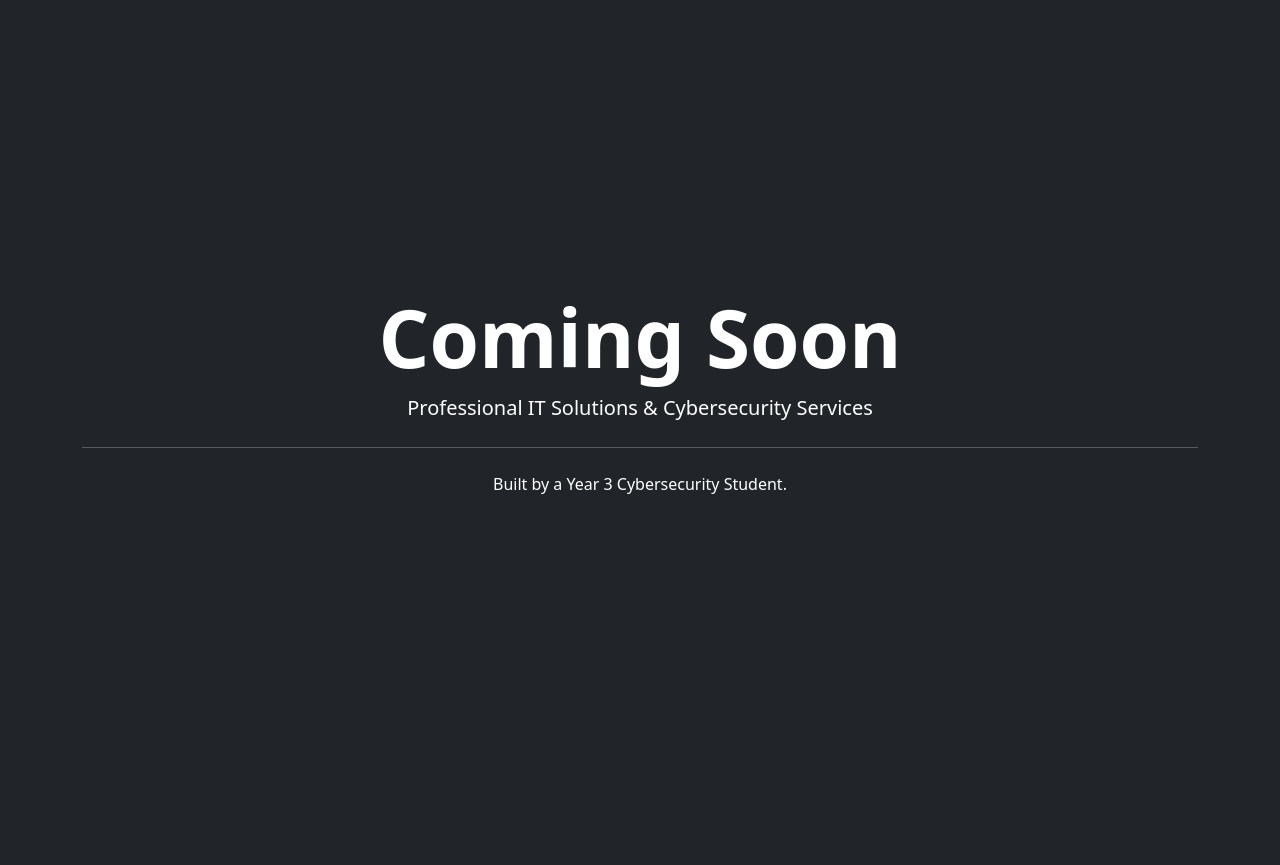
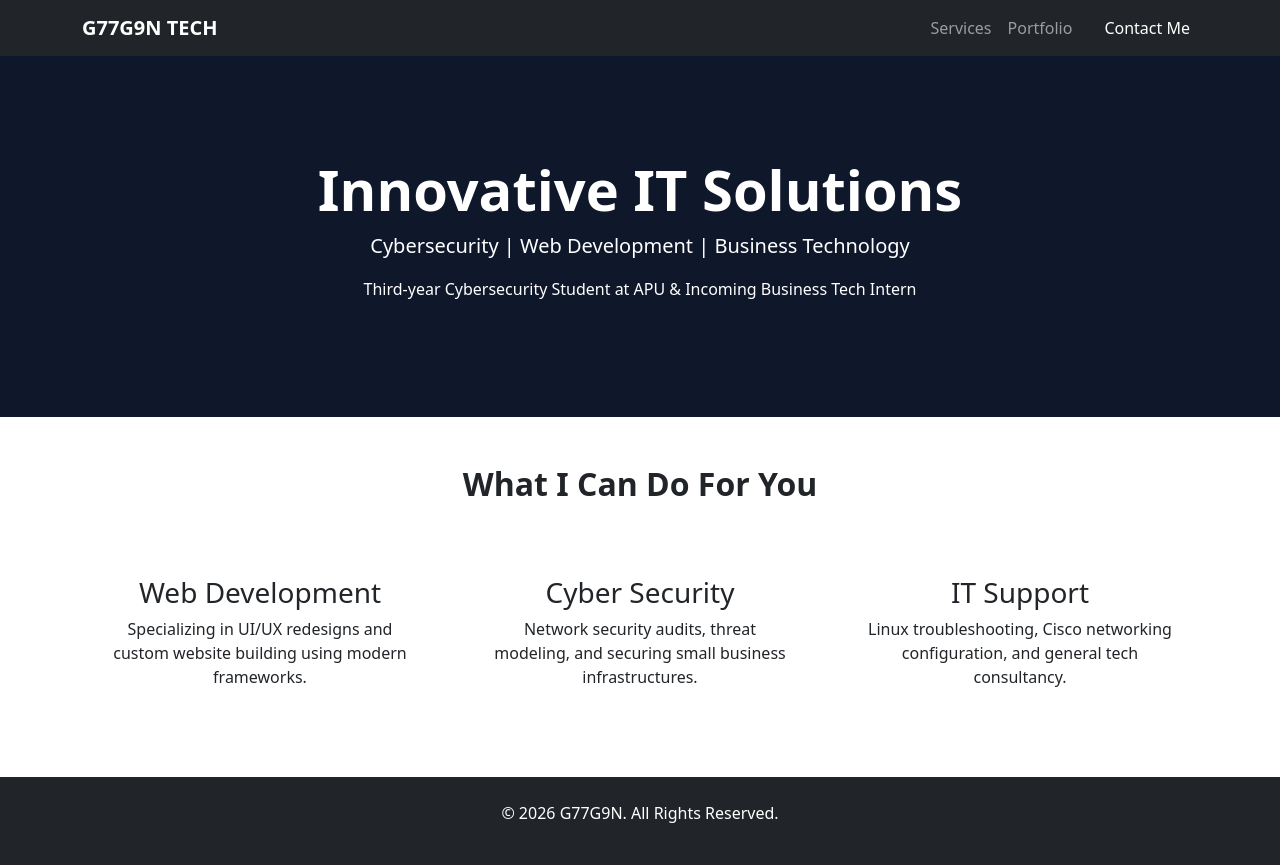
Before and after one commit to g77g9n/g77g9n.github.io, a plain HTML site: page index.html in a window 1280 px wide. Before the commit the page ends 800 px from the top, so only its background shows below. Drawn offline with nearby package versions, Linux system fonts and the light colour scheme.

Commit message:
Updated with business layout

```diff
--- a/index.html
+++ b/index.html
@@ -3,15 +3,64 @@
 <head>
     <meta charset="UTF-8">
     <meta name="viewport" content="width=device-width, initial-scale=1.0">
-    <title>My IT Business</title>
+    <title>G77G9N | IT & Cybersecurity Solutions</title>
     <link href="https://cdn.jsdelivr.net/npm/bootstrap@5.3.0/dist/css/bootstrap.min.css" rel="stylesheet">
+    <style>
+        .hero-section { background: #0f172a; color: white; padding: 100px 0; }
+        .service-card { border: none; transition: 0.3s; }
+        .service-card:hover { transform: translateY(-10px); box-shadow: 0 10px 20px rgba(0,0,0,0.1); }
+    </style>
 </head>
-<body class="bg-dark text-white d-flex align-items-center vh-100">
-    <div class="container text-center">
-        <h1 class="display-1 fw-bold">Coming Soon</h1>
-        <p class="lead">Professional IT Solutions & Cybersecurity Services</p>
-        <hr class="my-4 border-light">
-        <p>Built by a Year 3 Cybersecurity Student.</p>
-    </div>
+<body>
+
+    <nav class="navbar navbar-expand-lg navbar-dark bg-dark sticky-top">
+        <div class="container">
+            <a class="navbar-brand fw-bold" href="#">G77G9N TECH</a>
+            <div class="navbar-nav ms-auto">
+                <a class="nav-link" href="#services">Services</a>
+                <a class="nav-link" href="#portfolio">Portfolio</a>
+                <a class="nav-link btn btn-primary text-white ms-lg-3" href="mailto:your-email@example.com">Contact Me</a>
+            </div>
+        </div>
+    </nav>
+
+    <header class="hero-section text-center">
+        <div class="container">
+            <h1 class="display-4 fw-bold">Innovative IT Solutions</h1>
+            <p class="lead">Cybersecurity | Web Development | Business Technology</p>
+            <p>Third-year Cybersecurity Student at APU & Incoming Business Tech Intern</p>
+        </div>
+    </header>
+
+    <section id="services" class="py-5">
+        <div class="container">
+            <h2 class="text-center mb-5 fw-bold">What I Can Do For You</h2>
+            <div class="row g-4">
+                <div class="col-md-4">
+                    <div class="card h-100 service-card p-4 text-center">
+                        <h3>Web Development</h3>
+                        <p>Specializing in UI/UX redesigns and custom website building using modern frameworks.</p>
+                    </div>
+                </div>
+                <div class="col-md-4">
+                    <div class="card h-100 service-card p-4 text-center">
+                        <h3>Cyber Security</h3>
+                        <p>Network security audits, threat modeling, and securing small business infrastructures.</p>
+                    </div>
+                </div>
+                <div class="col-md-4">
+                    <div class="card h-100 service-card p-4 text-center">
+                        <h3>IT Support</h3>
+                        <p>Linux troubleshooting, Cisco networking configuration, and general tech consultancy.</p>
+                    </div>
+                </div>
+            </div>
+        </div>
+    </section>
+
+    <footer class="bg-dark text-white text-center py-4">
+        <p>&copy; 2026 G77G9N. All Rights Reserved.</p>
+    </footer>
+
 </body>
 </html>
```
